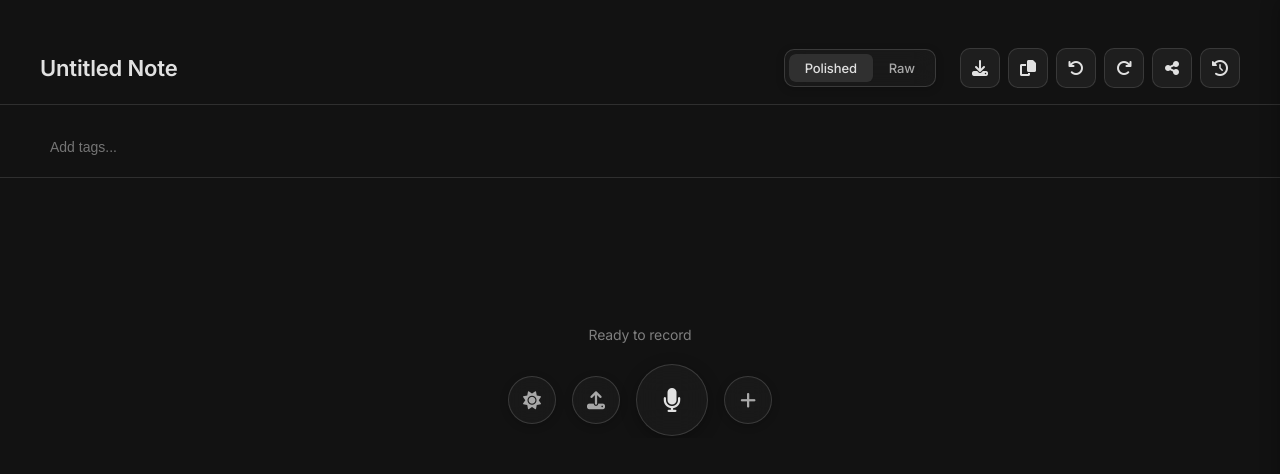
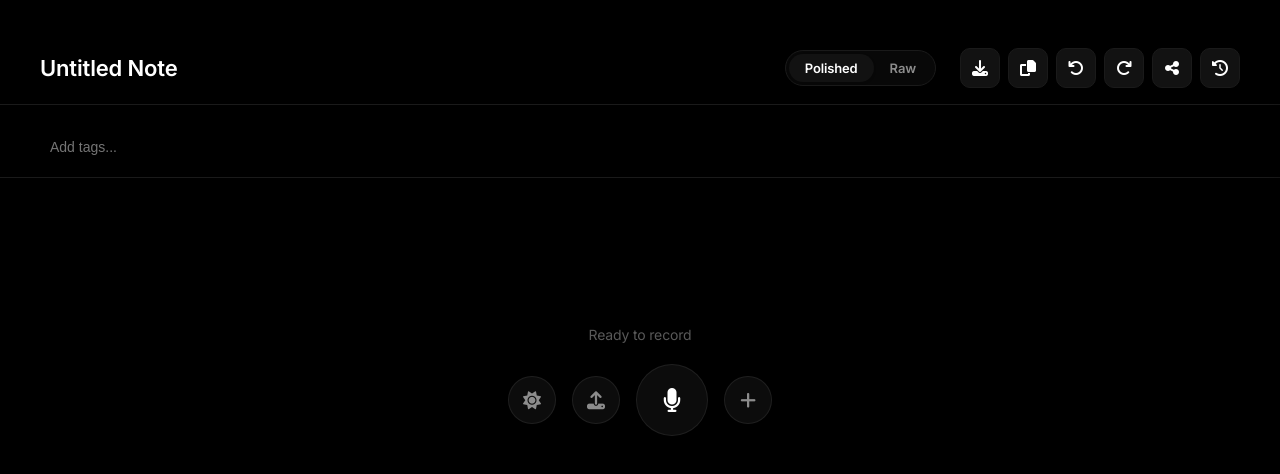
Before and after one commit to bolammanuel/Audeo, a React (Vite) app: page / in a window 1280 px wide. Shown: the top 474 px of the page. Built offline with nearby package versions, Linux system fonts and the light colour scheme; a web font is replaced by a local one.

Commit message:
design: implement premium monochromatic theme, iOS tab navigation, and Pinterest trint-style history items

```diff
--- a/index.css
+++ b/index.css
@@ -8,51 +8,51 @@
 }
 
 :root {
-  --color-bg-dark: #121212;
-  --color-bg-alt-dark: #1E1E1E;
-  --color-surface-dark: rgba(255, 255, 255, 0.05);
-  --color-surface-hover-dark: rgba(255, 255, 255, 0.08);
-  --color-surface-active-dark: rgba(255, 255, 255, 0.12);
-  --color-text-dark: #E1E1E1;
-  --color-text-secondary-dark: #A8A8A8;
-  --color-text-tertiary-dark: #7F7F7F;
-  --color-accent-dark: #82aaff;
-  --color-accent-alt-dark: #c792ea;
+  --color-bg-dark: #000000;
+  --color-bg-alt-dark: #080808;
+  --color-surface-dark: #121212;
+  --color-surface-hover-dark: #1e1e1e;
+  --color-surface-active-dark: #262626;
+  --color-text-dark: #ffffff;
+  --color-text-secondary-dark: #8c8c8c;
+  --color-text-tertiary-dark: #595959;
+  --color-accent-dark: #ffffff;
+  --color-accent-alt-dark: #8c8c8c;
   --color-cursor-dark: var(--color-accent-dark);
-  --color-border-dark: rgba(255, 255, 255, 0.12);
-  --color-recording-dark: #ff453a;
-  --color-success-dark: #32d74b;
+  --color-border-dark: #1a1a1a;
+  --color-recording-dark: #ffffff;
+  --color-success-dark: #ffffff;
 
-  --glass-bg-dark: rgba(30, 30, 30, 0.6);
-  --glass-border-dark: rgba(255, 255, 255, 0.15);
-  --glass-highlight-dark: rgba(255, 255, 255, 0.1);
-  --glass-shadow-dark: rgba(0, 0, 0, 0.3);
+  --glass-bg-dark: rgba(18, 18, 18, 0.7);
+  --glass-border-dark: rgba(255, 255, 255, 0.08);
+  --glass-highlight-dark: rgba(255, 255, 255, 0.05);
+  --glass-shadow-dark: rgba(0, 0, 0, 0.5);
 
-  --glass-recording-bg-dark: rgba(28, 28, 30, 0.75);
-  --glass-recording-border-dark: rgba(255, 255, 255, 0.15);
+  --glass-recording-bg-dark: rgba(13, 13, 13, 0.85);
+  --glass-recording-border-dark: rgba(255, 255, 255, 0.1);
 
-  --color-bg-light: #F7F7F7;
-  --color-bg-alt-light: #EDEDED;
-  --color-surface-light: #FFFFFF;
-  --color-surface-hover-light: #F0F0F0;
-  --color-surface-active-light: #EAEAEA;
-  --color-text-light: #333333;
-  --color-text-secondary-light: #666666;
-  --color-text-tertiary-light: #999999;
-  --color-accent-light: #007AFF;
-  --color-accent-alt-light: #5856d6;
+  --color-bg-light: #ffffff;
+  --color-bg-alt-light: #f7f7f7;
+  --color-surface-light: #ffffff;
+  --color-surface-hover-light: #f5f5f5;
+  --color-surface-active-light: #eaeaea;
+  --color-text-light: #000000;
+  --color-text-secondary-light: #595959;
+  --color-text-tertiary-light: #8c8c8c;
+  --color-accent-light: #000000;
+  --color-accent-alt-light: #595959;
   --color-cursor-light: var(--color-accent-light);
-  --color-border-light: #DCDCDC;
-  --color-recording-light: #ff3b30;
-  --color-success-light: #30d158;
+  --color-border-light: #eaeaea;
+  --color-recording-light: #000000;
+  --color-success-light: #000000;
 
-  --glass-bg-light: rgba(255, 255, 255, 0.65);
-  --glass-border-light: rgba(0, 0, 0, 0.07);
+  --glass-bg-light: rgba(255, 255, 255, 0.75);
+  --glass-border-light: rgba(0, 0, 0, 0.06);
   --glass-highlight-light: var(--color-surface-active-light);
-  --glass-shadow-light: rgba(0, 0, 0, 0.05);
+  --glass-shadow-light: rgba(0, 0, 0, 0.03);
 
-  --glass-recording-bg-light: rgba(248, 248, 248, 0.75);
-  --glass-recording-border-light: rgba(0, 0, 0, 0.1);
+  --glass-recording-bg-light: rgba(250, 250, 250, 0.85);
+  --glass-recording-border-light: rgba(0, 0, 0, 0.06);
 
   --color-bg: var(--color-bg-dark);
   --color-bg-alt: var(--color-bg-alt-dark);
@@ -203,22 +203,18 @@ body {
 }
 
 .tab-navigation-container {
-  background: var(--glass-bg);
-  backdrop-filter: blur(12px);
-  -webkit-backdrop-filter: blur(12px);
-  border: 1px solid var(--glass-border);
-  border-radius: 10px;
-  padding: 4px;
+  background: var(--color-bg-alt);
+  border: 1px solid var(--color-border);
+  border-radius: 9999px;
+  padding: 3px;
   display: inline-flex;
-  box-shadow: var(--shadow-sm);
   transition: background-color var(--transition-normal), border-color var(--transition-normal);
 }
 
 .tab-navigation {
   display: flex;
   position: relative;
-  border-radius: 7px;
-  overflow: hidden;
+  border-radius: 9999px;
 }
 
 .tab-button {
@@ -227,9 +223,9 @@ body {
   padding: 6px 16px;
   margin: 0;
   font-size: 13px;
-  font-weight: 500;
+  font-weight: 600;
   color: var(--color-text-secondary);
-  border-radius: 6px;
+  border-radius: 9999px;
   cursor: pointer;
   transition: color var(--transition-fast);
   position: relative;
@@ -263,15 +259,16 @@ body.light-mode .tab-button.active {
   left: 0;
   width: 0;
   height: 100%;
-  background-color: var(--glass-highlight);
-  border-radius: 6px;
+  background-color: var(--color-surface);
+  border-radius: 9999px;
   transition: left var(--transition-tabs), width var(--transition-tabs);
   z-index: 0;
-  box-shadow: 0 0.5px 1.5px rgba(0,0,0,0.04), 0 0 0 0.5px rgba(0,0,0,0.02) inset;
+  box-shadow: 0 1px 3px rgba(0, 0, 0, 0.1);
 }
 
 body.light-mode .active-tab-indicator {
-  box-shadow: 0 0.5px 1.5px rgba(0,0,0,0.06), 0 0 0 0.5px rgba(0,0,0,0.03) inset;
+  background-color: #ffffff;
+  box-shadow: 0 1px 3px rgba(0, 0, 0, 0.1), 0 1px 2px rgba(0, 0, 0, 0.06);
 }
 
 .note-content-wrapper {
@@ -637,7 +634,7 @@ body.light-mode .record-button.recording .record-button-inner { color: white; }
 .history-list {
   flex: 1;
   overflow-y: auto;
-  padding: 16px;
+  padding: 0;
 }
 
 .history-empty-message {
@@ -648,66 +645,109 @@ body.light-mode .record-button.recording .record-button-inner { color: white; }
 }
 
 .history-item {
-  background-color: var(--color-surface);
-  border: 1px solid var(--color-border);
-  border-radius: 12px;
-  padding: 16px;
-  margin-bottom: 12px;
+  display: flex;
+  justify-content: space-between;
+  align-items: center;
+  padding: 16px 24px;
+  border-bottom: 1px solid var(--color-border);
   cursor: pointer;
-  transition: transform var(--transition-fast), background-color var(--transition-fast);
+  background-color: transparent;
+  transition: background-color var(--transition-fast);
 }
 
 .history-item:hover {
-  background-color: var(--color-surface-hover);
-  transform: translateY(-2px);
+  background-color: var(--color-surface);
+}
+
+.history-item-left {
+  display: flex;
+  flex-direction: column;
+  gap: 3px;
+  flex: 1;
+  min-width: 0;
+}
+
+.history-item-status {
+  display: flex;
+  align-items: center;
+  gap: 6px;
+  margin-bottom: 2px;
+}
+
+.status-dot {
+  width: 7px;
+  height: 7px;
+  border-radius: 50%;
+  background-color: var(--color-text-tertiary);
+}
+
+.status-dot.transcribed {
+  background-color: var(--color-text);
+}
+
+.status-label {
+  font-size: 10px;
+  font-weight: 700;
+  text-transform: uppercase;
+  letter-spacing: 0.08em;
+  color: var(--color-text-secondary);
 }
 
 .history-item-title {
-  font-size: 15px;
-  font-weight: 600;
+  font-size: 17px;
+  font-weight: 700;
   color: var(--color-text);
-  margin-bottom: 4px;
+  margin-bottom: 1px;
   white-space: nowrap;
   overflow: hidden;
   text-overflow: ellipsis;
+  font-family: var(--font-primary);
 }
 
 .history-item-date {
-  font-size: 11px;
-  color: var(--color-text-tertiary);
-  margin-bottom: 8px;
+  font-size: 13px;
+  color: var(--color-text-secondary);
 }
 
-.history-item-preview {
-  font-size: 12px;
-  color: var(--color-text-secondary);
-  display: -webkit-box;
-  -webkit-line-clamp: 2;
-  -webkit-box-orient: vertical;
-  overflow: hidden;
-  line-height: 1.4;
+.history-item-right {
+  display: flex;
+  align-items: center;
+  gap: 16px;
+  margin-left: 12px;
 }
 
-.history-item-actions {
-  display: flex;
-  justify-content: flex-end;
-  gap: 8px;
-  margin-top: 8px;
+.history-chevron {
+  color: var(--color-text-tertiary);
+  font-size: 14px;
+  transition: transform var(--transition-fast), color var(--transition-fast);
+}
+
+.history-item:hover .history-chevron {
+  color: var(--color-text);
+  transform: translateX(2px);
 }
 
 .delete-history-btn {
   background: none;
   border: none;
-  color: var(--color-recording);
-  font-size: 12px;
+  color: var(--color-text-tertiary);
+  font-size: 14px;
   cursor: pointer;
   padding: 4px;
+  opacity: 0;
+  transition: opacity var(--transition-fast), color var(--transition-fast);
+  display: flex;
+  align-items: center;
+  justify-content: center;
+}
+
+.history-item:hover .delete-history-btn {
   opacity: 0.6;
-  transition: opacity var(--transition-fast);
 }
 
 .delete-history-btn:hover {
-  opacity: 1;
+  opacity: 1 !important;
+  color: var(--color-text);
 }
 
 .sidebar-overlay {
@@ -1016,7 +1056,7 @@ body.shared-view .note-header {
 
 .tag-chip {
   background-color: var(--color-accent);
-  color: white;
+  color: var(--color-bg);
   padding: 4px 12px;
   border-radius: 16px;
   font-size: 12px;
@@ -1108,7 +1148,7 @@ body.shared-view .note-header {
 
 .filter-tag.active {
   background-color: var(--color-accent);
-  color: white;
+  color: var(--color-bg);
   border-color: var(--color-accent);
 }
 
```
Also changed, not shown: App.tsx (+49 -43 lines).
